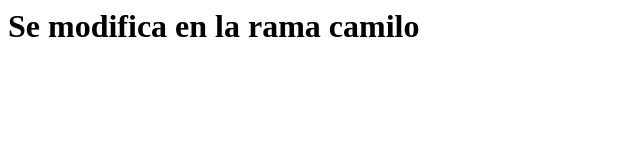
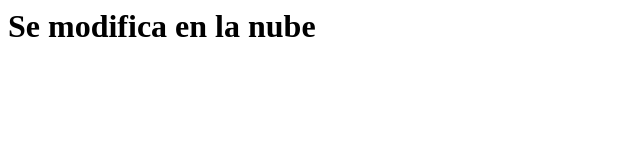
Before and after one commit to MateoMontoyaG007/ficha_2145875, a plain HTML site: page index.html in a window 1280 px wide. Shown: the whole page, without its empty margins (0-640 px from the left). Drawn offline with Linux system fonts and the light colour scheme.

Commit message:
se actualiza en index en la nube

```diff
--- a/index.html
+++ b/index.html
@@ -1 +1 @@
-<h1>Se modifica en la rama camilo</h1>
+<h1>Se modifica en la nube</h1>
```
